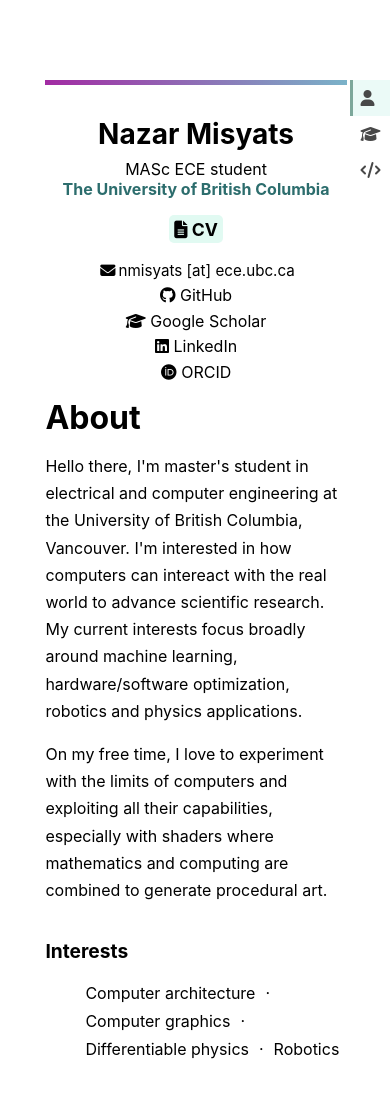
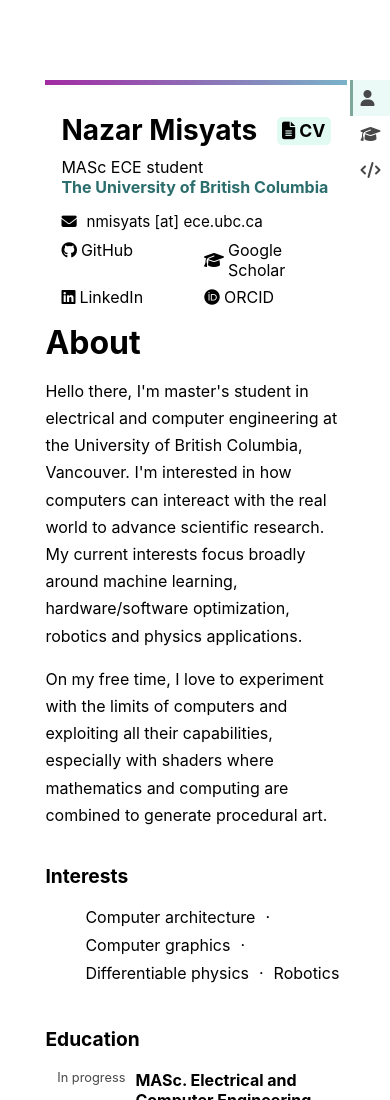
Before and after one commit to nmisyats/nmisyats.github.io, an Astro site: page / in a window 390 px wide. Shown: the top 1100 px of the page. Built offline with nearby package versions, Linux system fonts and the light colour scheme; Astro itself is replaced by a stand-in of ours.

Commit message:
Improve mobile profile layout

```diff
--- a/src/components/ProfileCard.astro
+++ b/src/components/ProfileCard.astro
@@ -7,7 +7,7 @@ import { profile } from "../data/profile";
 <aside id="profile" class="rounded-container">
   <header id="aside-header">
     <h1 id="name">{profile.name}</h1>
-    <a href={profile.cv} class="cv-link no-new-tab show-desktop">
+    <a href={profile.cv} class="cv-link no-new-tab">
       <Icon name="fa-solid fa-file-lines" /> CV
     </a>
   </header>
@@ -15,9 +15,6 @@ import { profile } from "../data/profile";
   <p id="current-school">
     <a href={profile.school.href}>{profile.school.name}</a>
   </p>
-  <a href={profile.cv} class="cv-link no-new-tab show-mobile">
-    <Icon name="fa-solid fa-file-lines" /> CV
-  </a>
   <address id="contact-info">
     <span class="profile-link-row profile-link-static">
     <Icon name="fa-solid fa-envelope" />
--- a/src/styles/global.css
+++ b/src/styles/global.css
@@ -257,38 +257,71 @@ address
     {
         display: flex;
         flex-direction: column;
-        align-items: center;
+        align-items: stretch;
         box-shadow: none;
         width: 90%;
         max-width: none;
         margin: auto;
-        text-align: center;
+        text-align: left;
     }
 
     #aside-header
     {
         width: 100%;
-        position: relative;
+        align-items: flex-start;
+        gap: 1em;
+        margin-top: 0.75em;
     }
 
     #name
     {
-        display: inline-block;
-        margin: 0 auto;
+        margin: 0;
     }
 
     .cv-link
     {
-        /* position: absolute;
-        right: 0;
-        top: 0.2em; */
-        margin-bottom: 1em;
+        flex: 0 0 auto;
+        margin-top: 0.2em;
+        white-space: nowrap;
+    }
+
+    #current-status
+    {
+        margin-top: 0.65em;
+    }
+
+    #current-school
+    {
+        margin-bottom: 0.9em;
+    }
+
+    #contact-info
+    {
+        width: 100%;
+        margin-bottom: 0.55em;
     }
 
     #links
     {
+        display: grid;
+        grid-template-columns: repeat(2, minmax(0, 1fr));
+        align-items: start;
+        column-gap: 1em;
+        row-gap: 0.45em;
+        margin-top: 0;
+    }
+
+    #links a
+    {
+        min-width: 0;
+    }
+
+    .profile-link-row,
+    #links a
+    {
+        display: flex;
         align-items: center;
-        margin-top: 0;
+        gap: 0.25em;
     }
 }
 
```
